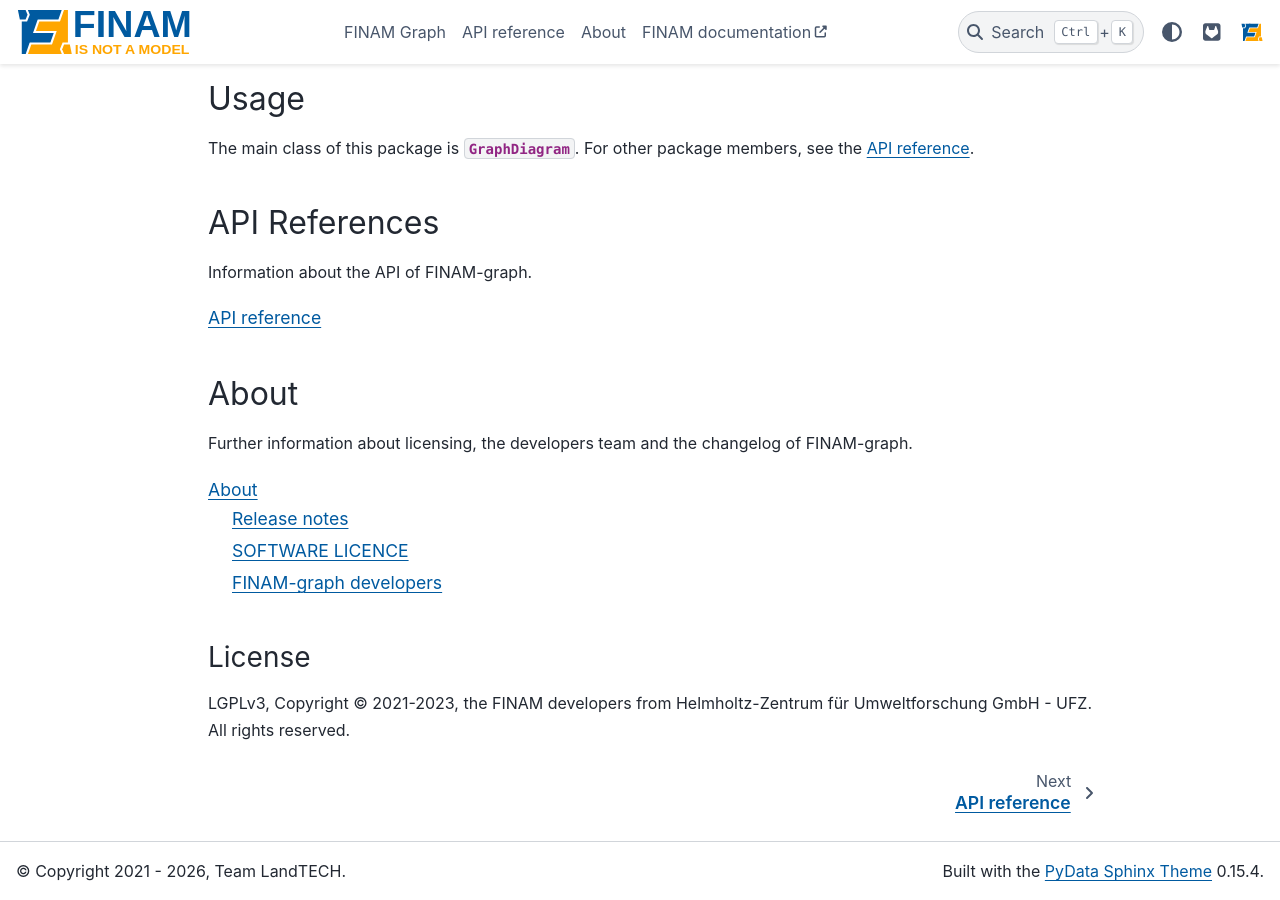
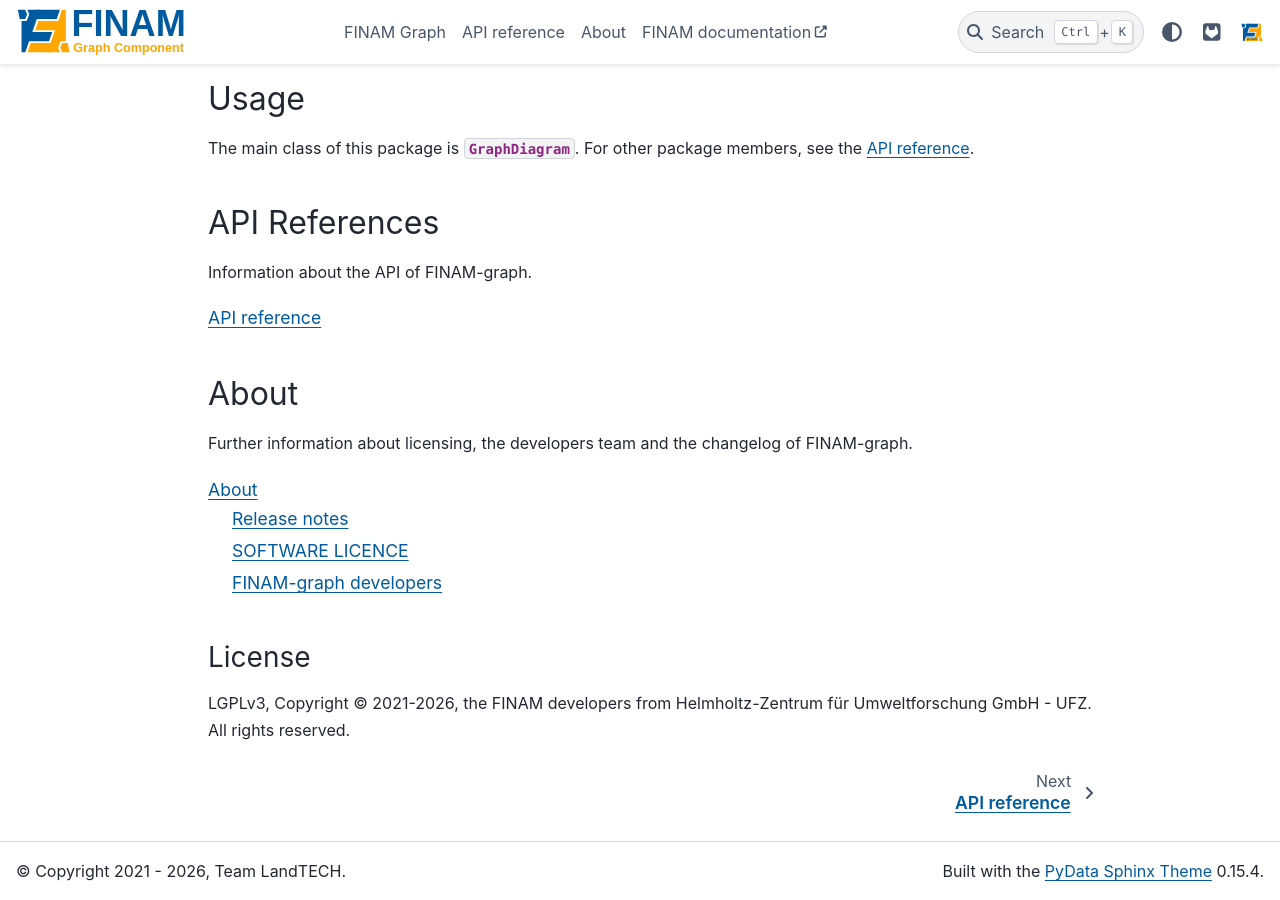
Before and after one commit to finam-ufz/finam-graph, a Sphinx documentation site: the page built from docs/source/index.rst, in a window 1280 px wide and 900 px high, scrolled down 1086 px. Built offline with Sphinx 7.4.7 and the PyData theme 0.15.4, drawn with Linux system fonts in a browser that asks for light colours.

```diff
--- a/docs/source/index.rst
+++ b/docs/source/index.rst
@@ -54,4 +54,4 @@ Further information about licensing, the developers team and the changelog of FI
 License
 ^^^^^^^
 
-LGPLv3, Copyright © 2021-2023, the FINAM developers from Helmholtz-Zentrum für Umweltforschung GmbH - UFZ. All rights reserved.
+LGPLv3, Copyright © 2021-2026, the FINAM developers from Helmholtz-Zentrum für Umweltforschung GmbH - UFZ. All rights reserved.
```
Also changed, not shown: README.md (+9 -1 lines), LICENSE.md, docs/source/_static/logo.svg, docs/source/_static/logo_large.svg.
